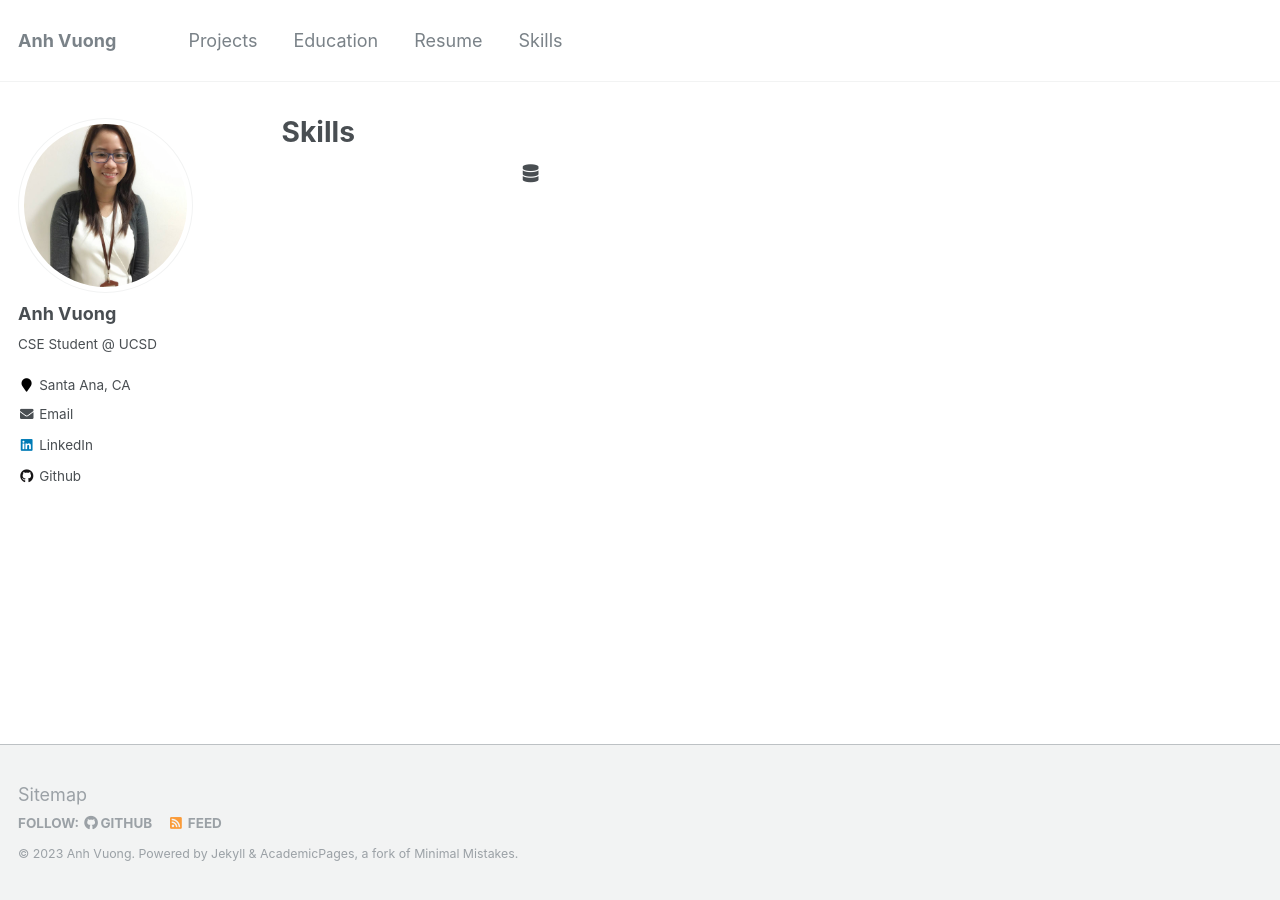
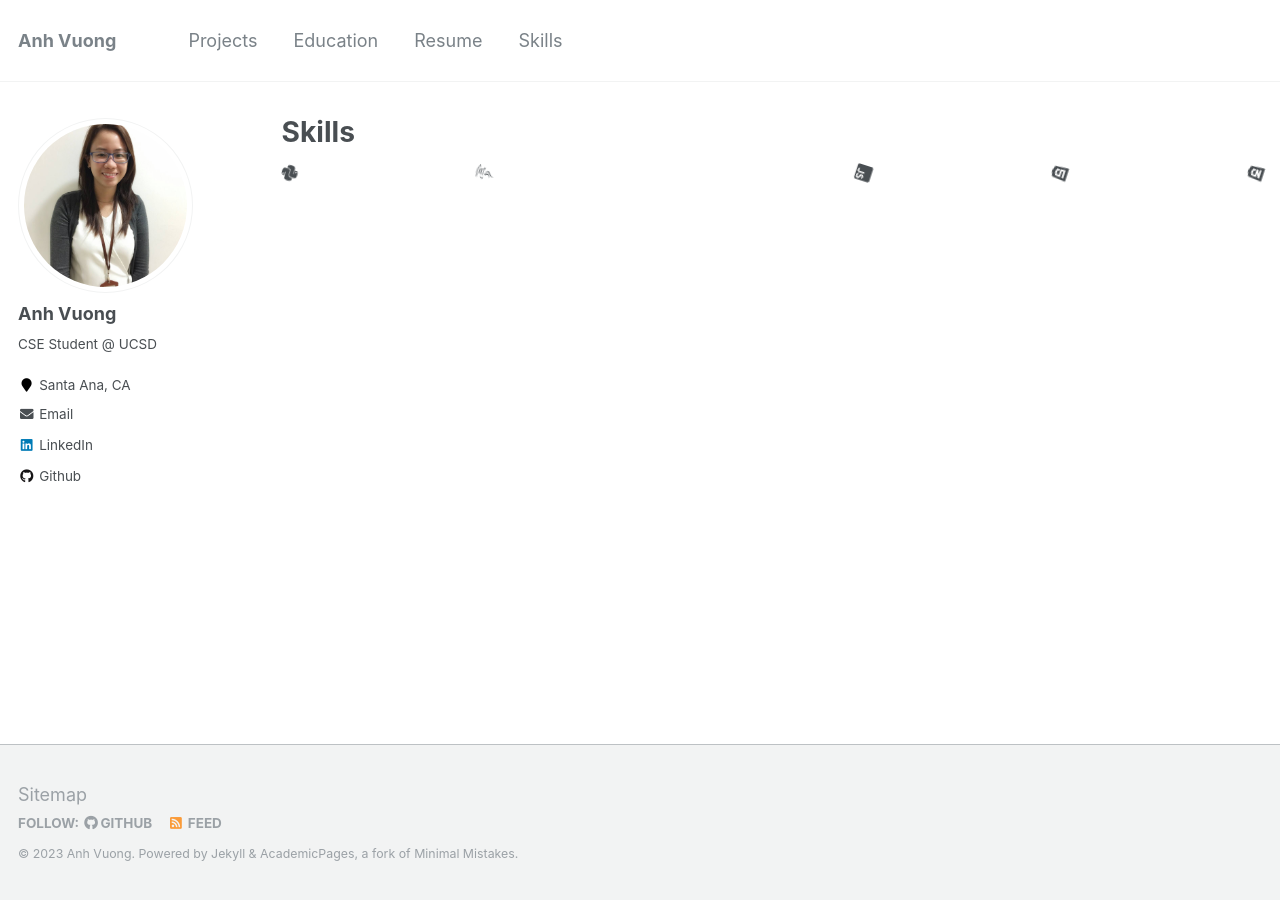
Before and after one commit to ahvuong/ahvuong.github.io, a Jekyll site: the page built from _pages/skills.html, in a window 1280 px wide. Built offline with Jekyll 4.4.1, drawn with Linux system fonts in a browser that asks for light colours.

Commit message:
Fix icons

```diff
--- a/_pages/skills.html
+++ b/_pages/skills.html
@@ -10,10 +10,11 @@ author_profile: true
 <div>
 <!-- citation and icon code -->
 <p style="display: flex; justify-content: space-between;">
-    <i class="fa fa-python" aria-hidden="true"></i>
-    <i class="fa fa-database" aria-hidden="true"></i>
-    <i class="fa fa-js" aria-hidden="true"></i>
-    <i class="fa fa-html5" aria-hidden="true"></i>
-    <i class="fa fa-css3" aria-hidden="true"></i>
+    <i class="fab fa-spin fa-python zoom" aria-hidden="true"></i>
+    <i class="fab fa-spin fa-java zoom" aria-hidden="true"></i>
+    <i class="fab fa-spin fa-database zoom" aria-hidden="true"></i>
+    <i class="fab fa-spin fa-js-square zoom" aria-hidden="true"></i>
+    <i class="fab fa-spin fa-html5 zoom" aria-hidden="true"></i>
+    <i class="fab fa-spin fa-css3-alt zoom" aria-hidden="true"></i>
 </p>
 </div>
```
